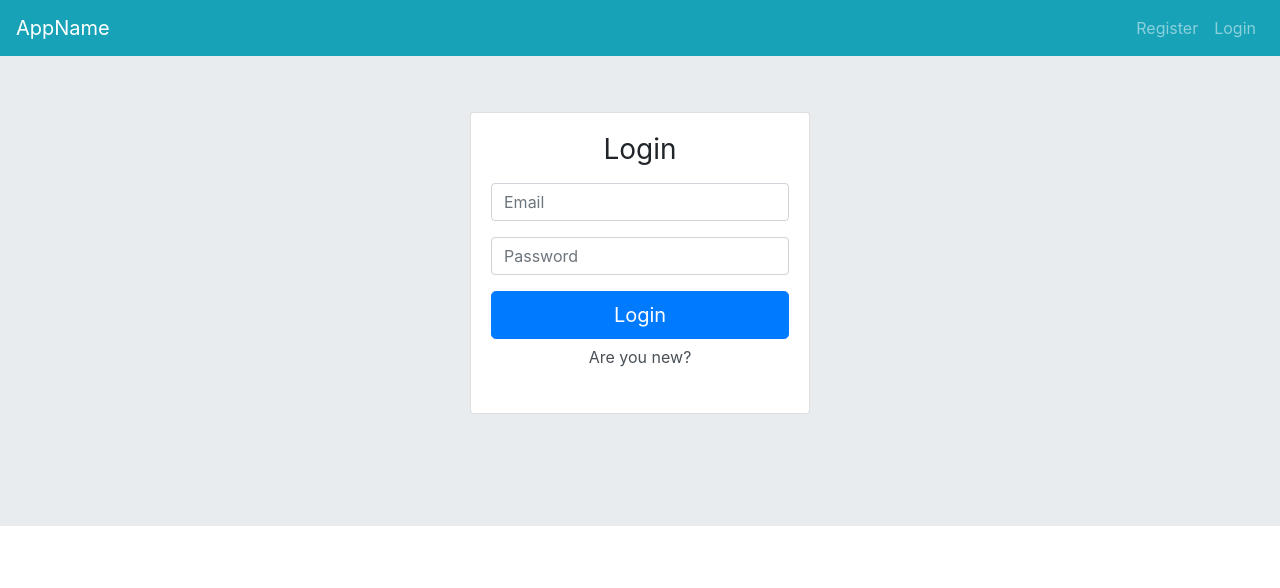
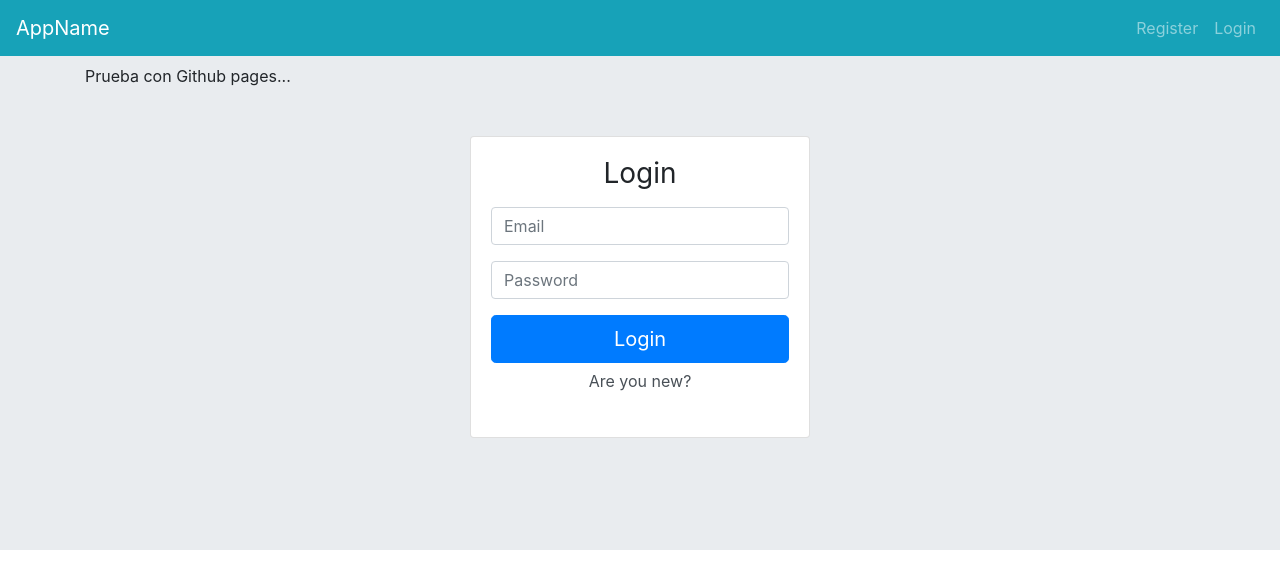
Before and after one commit to sebamawa/Angular7-Login-Register-Template, an Angular app: page /user/login in a window 1280 px wide. Shown: the top 588 px of the page. Built offline with nearby package versions, Linux system fonts and the light colour scheme.

Commit message:
prueba de deploy automatico a Github pages

```diff
--- a/src/app/app.component.html
+++ b/src/app/app.component.html
@@ -2,6 +2,8 @@
   <app-navbar></app-navbar>
 
   <div class="container">
+
+    <p>Prueba con Github pages...</p>
 
     <!-- router -->
     <router-outlet></router-outlet>
```
